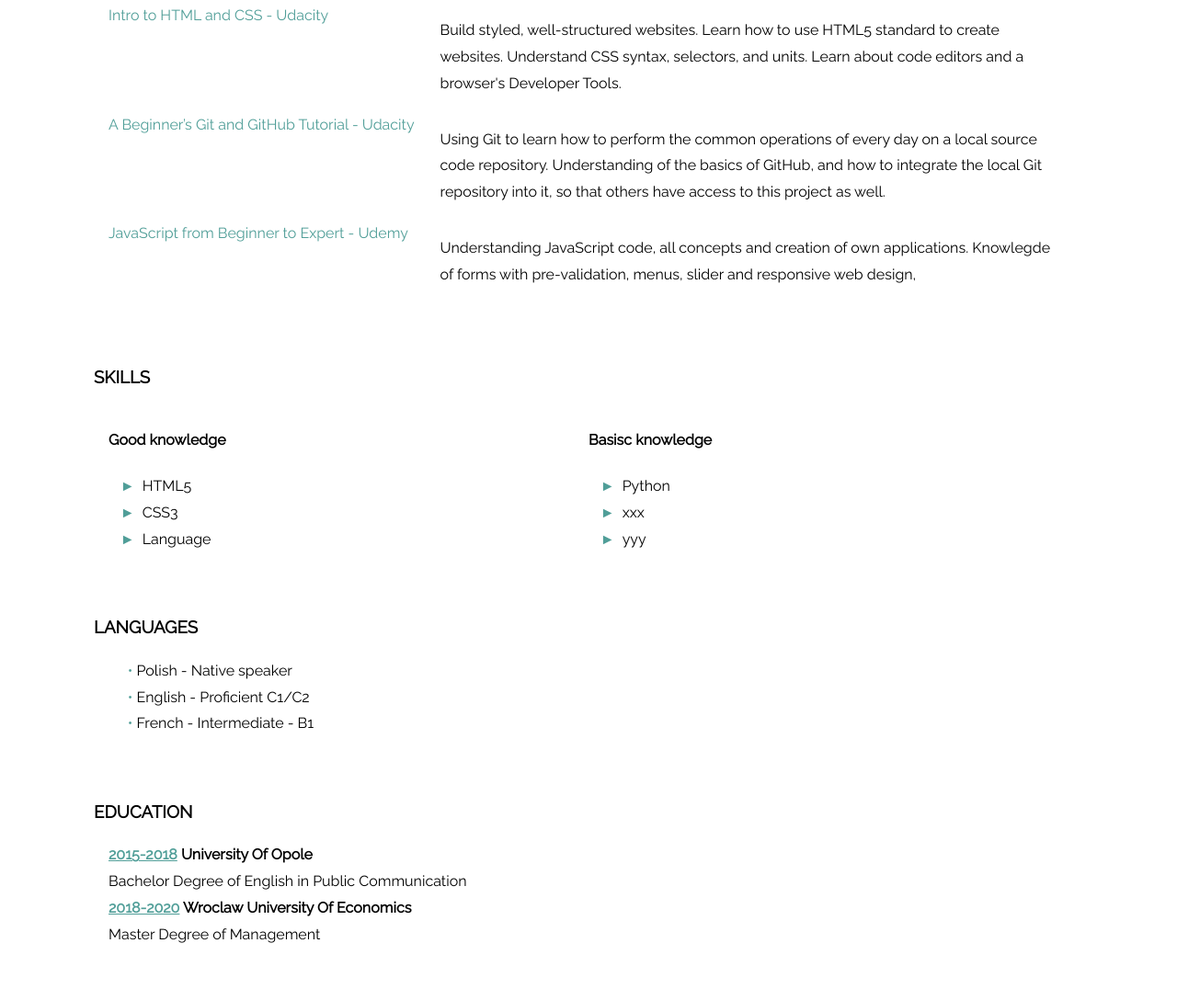
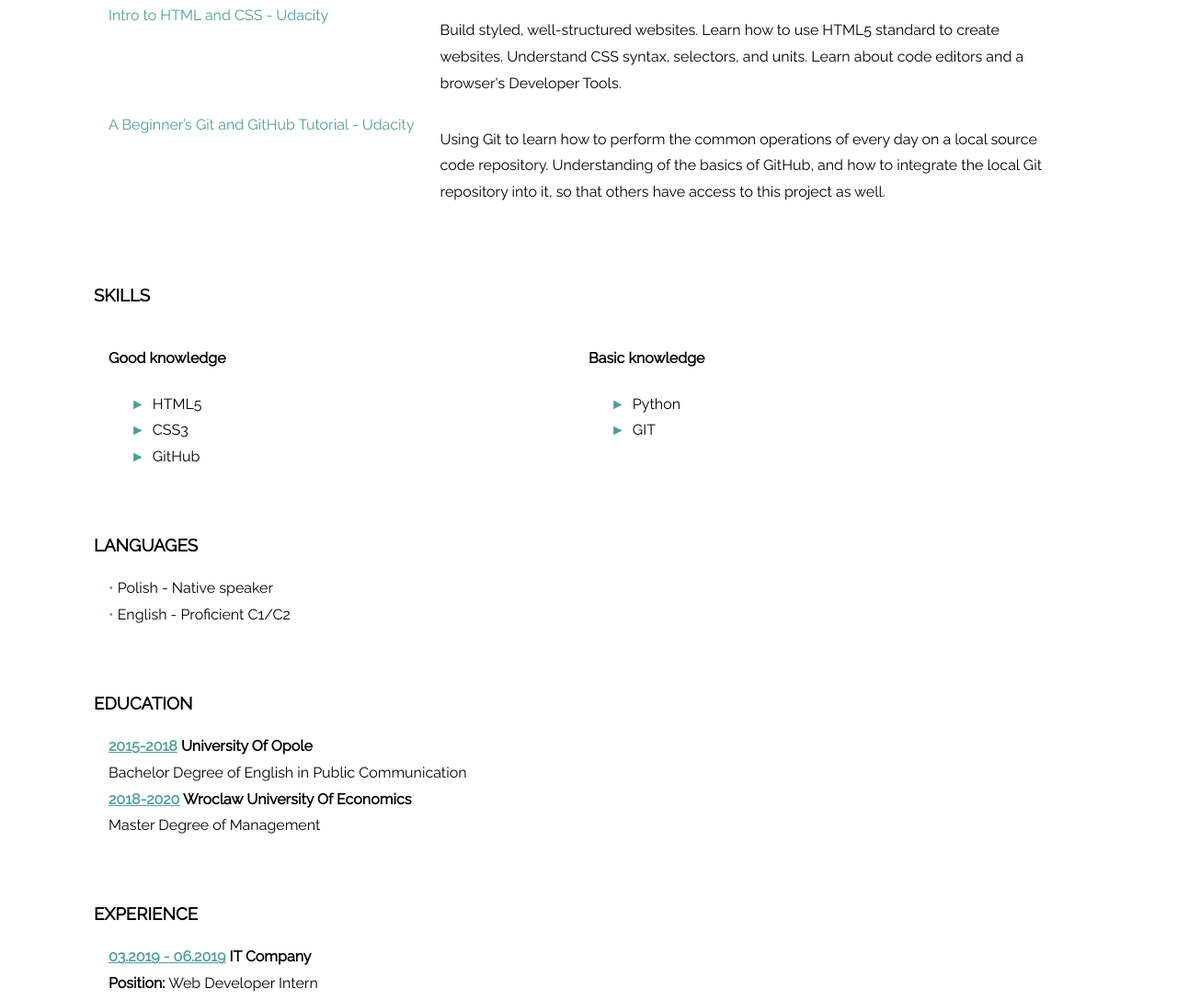
Before and after one commit to magaliepie/Resume-demo, a plain HTML site: page index.html in a window 1280 px wide. Shown: the part 562-1650 px from the top of the page at 92% size. Drawn offline with Linux system fonts and the light colour scheme.

Commit message:
fixed bugs

```diff
--- a/index.html
+++ b/index.html
@@ -36,17 +36,9 @@
 						A Beginner’s Git and GitHub Tutorial - Udacity
 					</div>
 					<div class="descrition">
-						<p>Using Git to learn how to perform the common operations of every day on a local source code repository. Understanding of the basics of GitHub, and how to integrate the local Git repository into it, so that others have access to this project as well. </p>
+						<p>Using Git to learn how to perform the common operations of every day on a local source code repository. Understanding of the basics of GitHub, and how to integrate the local Git repository into it, so that others have access to this project as well.</p>
 					</div>
-				</article>
-                <article class='course'>
-					<div class='title'>
-						JavaScript from Beginner to Expert - Udemy
-					</div>
-					<div class="descrition">
-						<p>Understanding JavaScript code, all concepts and creation of own applications. Knowlegde of forms with pre-validation, menus, slider and responsive web design,</p>
-					</div>
-				</article>
+                </article>
 			</section>
 			<section>
 				<h3>Skills</h3>
@@ -56,15 +48,14 @@
                         <ul class="list-dashed">
                             <li>HTML5</li>
                             <li>CSS3</li>
-                            <li>Language</li>
+                            <li>GitHub</li>
                         </ul>
 					</div>
                     <div class='column'>
-                        <h4>Basisc knowledge</h4>
+                        <h4>Basic knowledge</h4>
                          <ul class="list-dashed">
                             <li>Python</li>
-                            <li>xxx</li>
-                            <li>yyy</li>
+                            <li>GIT</li>
                         </ul>
 					</div>
                 </article>
@@ -76,7 +67,6 @@
                         <ul class="list">
                             <li>Polish - Native speaker</li>
                             <li>English - Proficient C1/C2</li>
-                            <li>French - Intermediate - B1</li>
                         </ul>
 					</div>
                 </article>
--- a/style.css
+++ b/style.css
@@ -110,11 +110,6 @@ ul {
   margin: 0;
 }
 
-li {
-  padding-left: 2em;
-  text-indent: -.7em;
-}
-
 li::before {
   content: "• ";
   color: #509e98;
@@ -147,12 +142,18 @@ a:hover {
 
 @media only screen and (max-width: 768px) {
     header  {
-      display:block;
+      display: block;
     }
 
 
   .course .title, .course .descrition {
-    max-width: 100%;
+        max-width: 100%;
+
+  }
+
+
+  footer {
+    text-align: center;
   }
 }
 
```
